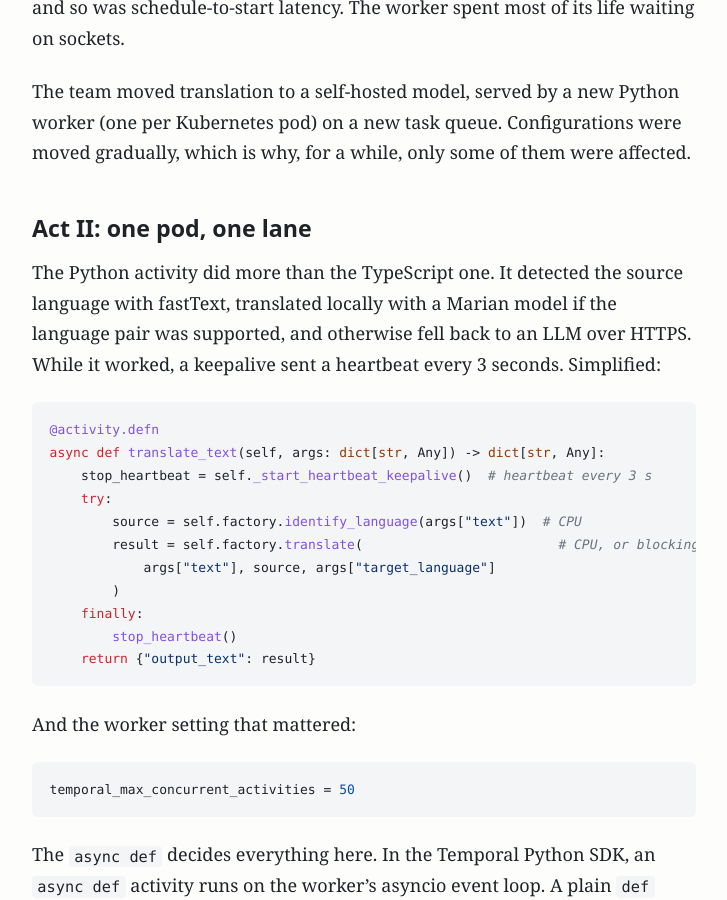
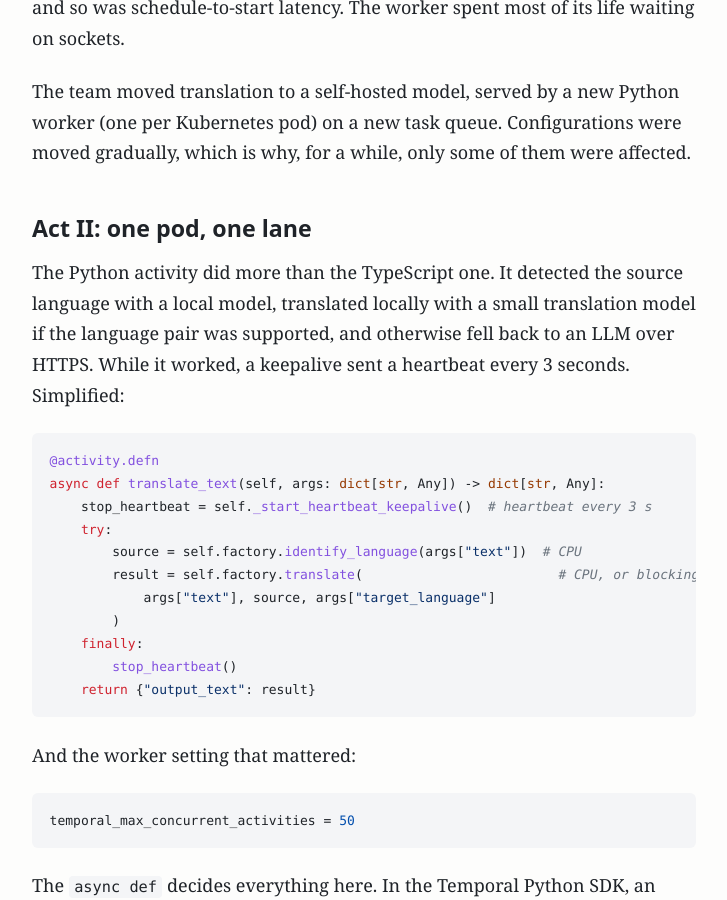
Before and after one commit to jmilkiewicz/jmilkiewicz.github.io, a Jekyll site: the page built from _posts/2026-10-09-temporal-execution-profile.md, in a window 1280 px wide and 900 px high, scrolled down 1882 px. Shown: the whole window, without its empty margins (276-1003 px from the left). Built offline with Jekyll 4.4.1, drawn with Linux system fonts in a browser that asks for light colours; some of the changed lines change nothing that is shown; some of the changed text lies outside the part shown.

Commit message:
simplify language and update HPA config in temporal execution profile post

````diff
--- a/_posts/2026-10-09-temporal-execution-profile.md
+++ b/_posts/2026-10-09-temporal-execution-profile.md
@@ -45,7 +45,7 @@ The team moved translation to a self-hosted model, served by a new Python worker
 
 ## Act II: one pod, one lane
 
-The Python activity did more than the TypeScript one. It detected the source language with fastText, translated locally with a Marian model if the language pair was supported, and otherwise fell back to an LLM over HTTPS. While it worked, a keepalive sent a heartbeat every 3 seconds. Simplified:
+The Python activity did more than the TypeScript one. It detected the source language with a local model, translated locally with a small translation model if the language pair was supported, and otherwise fell back to an LLM over HTTPS. While it worked, a keepalive sent a heartbeat every 3 seconds. Simplified:
 
 ```python
 @activity.defn
@@ -109,14 +109,11 @@ When a queue backs up, the natural reaction is to add workers. The deployment al
 
 ```yaml
 # illustrative values
-minReplicaCount: 5
 maxReplicaCount: 50
-pollingInterval: 3
 advanced:
   horizontalPodAutoscalerConfig:
     behavior:
       scaleUp:
-        stabilizationWindowSeconds: 0
         policies:
           - type: Percent
             value: 100
@@ -149,7 +146,7 @@ The first change was the obvious one: turn `async def` into `def`, so each activ
 Threads come with their own limitation. The model and tokenizer aren't safe to use from several threads at once, so local inference sits behind a lock. The lock covers only tokenization, `model.generate()` and model loading. Language detection and the LLM fallback run outside it.
 
 ```python
-class MarianTranslator:
+class LocalTranslator:
     def __init__(self) -> None:
         self._lock = threading.RLock()
 
````
